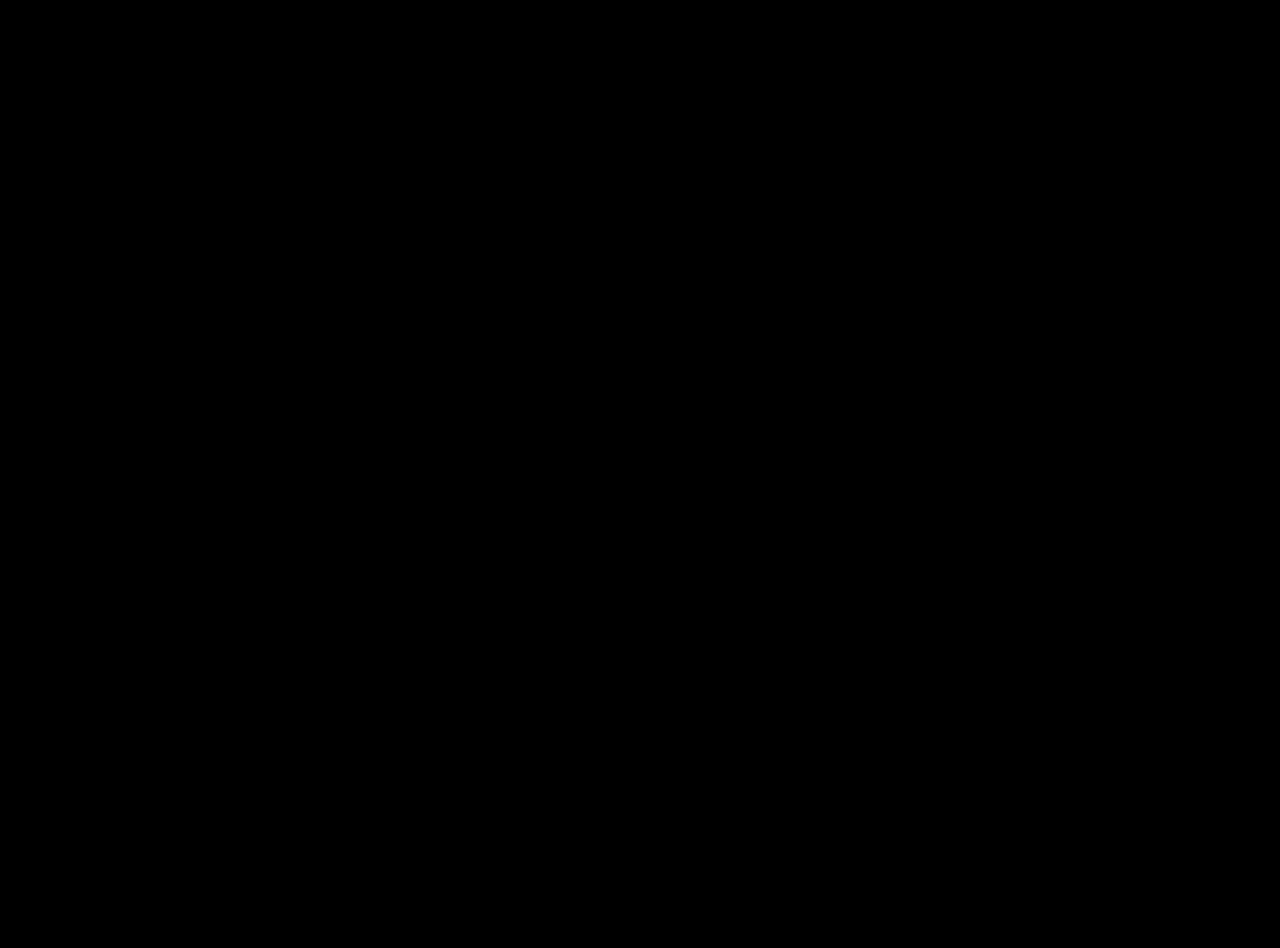
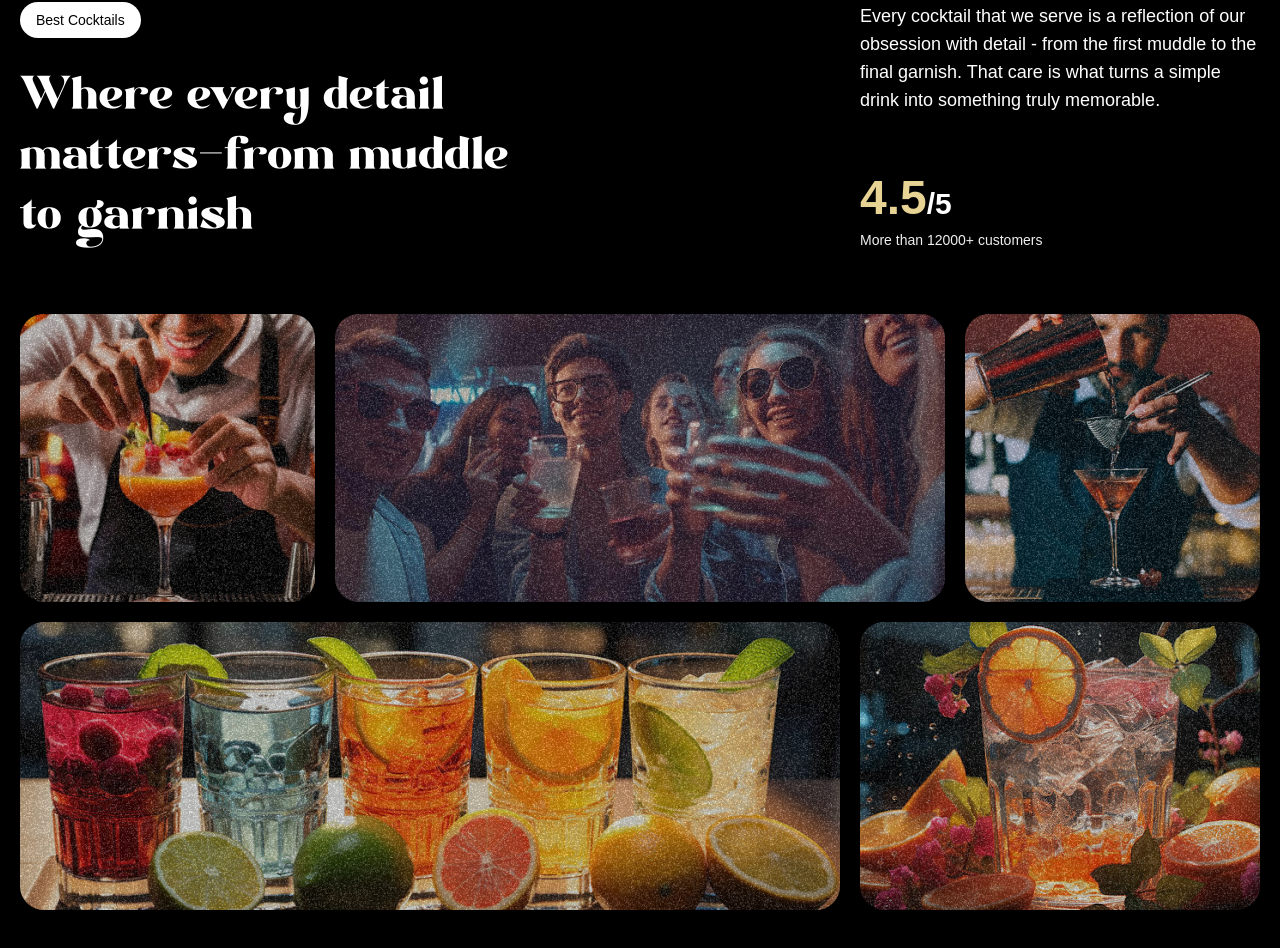
Before and after one commit to SaaadMushtaq/Shake-n-bake, a React (Vite) app: page / in a window 1280 px wide. Shown: the part 1710-2658 px from the top of the page. Before the commit the page ends 1600 px from the top, so only its background shows below. Built offline with nearby package versions, Linux system fonts and the light colour scheme; a web font is replaced by a local one.

Commit message:
implemented the about section

```diff
--- a/src/App.jsx
+++ b/src/App.jsx
@@ -3,6 +3,7 @@ import { ScrollTrigger, SplitText } from "gsap/all";
 import Navbar from "./components/Navbar";
 import Hero from "./components/Hero";
 import Cocktails from "./components/Cocktails";
+import About from "./components/About";
 
 gsap.registerPlugin(ScrollTrigger, SplitText);
 const App = () => {
@@ -11,6 +12,7 @@ const App = () => {
       <Navbar />
       <Hero />
       <Cocktails />
+      <About />
     </main>
   );
 };
--- /dev/null
+++ b/src/components/About.jsx
@@ -0,0 +1,98 @@
+import { useGSAP } from "@gsap/react";
+import gsap from "gsap";
+import { SplitText } from "gsap/all";
+
+const About = () => {
+  useGSAP(() => {
+    const titleSplit = SplitText.create("#about h2", { type: "words" });
+
+    const scrollTimeline = gsap.timeline({
+      scrollTrigger: {
+        trigger: "#about",
+        start: "top center",
+      },
+    });
+
+    scrollTimeline
+      .from(titleSplit.words, {
+        opacity: 0,
+        duration: 1,
+        yPercent: 100,
+        ease: "expo.out",
+        stagger: 0.02,
+      })
+      .from(
+        ".top-grid div, .bottom-grid div",
+        {
+          opacity: 0,
+          duration: 1,
+          ease: "power1.inOut",
+          stagger: 0.04,
+        },
+        "-=0.5",
+      );
+  });
+  return (
+    <div id="about">
+      <div className="mb-16 md:px-0 px-5">
+        <div className="content">
+          <div className="md:col-span-8">
+            <p className="badge">Best Cocktails</p>
+            <h2>
+              Where every detail matters
+              <span className="text-white">-</span>
+              from muddle to garnish
+            </h2>
+          </div>
+
+          <div className="sub-content">
+            <p>
+              Every cocktail that we serve is a reflection of our obsession with
+              detail - from the first muddle to the final garnish. That care is
+              what turns a simple drink into something truly memorable.
+            </p>
+
+            <div>
+              <p className="md:text-3xl text-xl font-bold">
+                <span>4.5</span>/5
+              </p>
+              <p className="text-sm text-white-100">
+                More than 12000+ customers
+              </p>
+            </div>
+          </div>
+        </div>
+      </div>
+      <div className="top-grid">
+        <div className="md:col-span-3">
+          <div className="noisy" />
+          <img src="/images/abt1.png" alt="grid-img-1" />
+        </div>
+
+        <div className="md:col-span-6">
+          <div className="noisy" />
+          <img src="/images/abt2.png" alt="grid-img-2" />
+        </div>
+
+        <div className="md:col-span-3">
+          <div className="noisy" />
+          <img src="/images/abt5.png" alt="grid-img-5" />
+        </div>
+      </div>
+
+      <div className="bottom-grid">
+        <div className="md:col-span-8">
+          <div className="noisy" />
+          <img src="/images/abt3.png" alt="grid-img-3" />
+        </div>
+
+        <div className="md:col-span-4">
+          <div className="noisy" />
+          <img src="/images/abt4.png" alt="grid-img-4" />
+        </div>
+      </div>
+    </div>
+  );
+};
+
+export default About;
```
